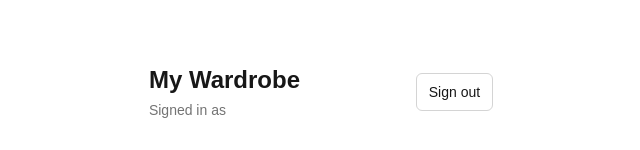
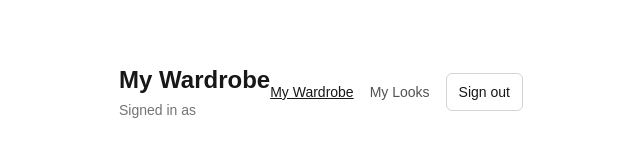
Before and after one commit to ronaldacedillo-coder/ai-outfit-picker, a Next.js app: page /dashboard in a window 1280 px wide. Shown: the top 150 px of the page, without its empty margins (319-959 px from the left). Built offline with nearby package versions, Linux system fonts and the light colour scheme; no server answers; the database is empty.

Commit message:
feat: wire My Wardrobe / My Looks navigation

```diff
--- a/src/app/dashboard/outfit-picker/[itemId]/page.tsx
+++ b/src/app/dashboard/outfit-picker/[itemId]/page.tsx
@@ -74,9 +74,14 @@ export default async function OutfitPickerPage({
   return (
     <main className="mx-auto flex min-h-screen max-w-2xl flex-col gap-6 px-6 py-16">
       <div>
-        <Link href="/dashboard" className="text-sm text-stone-500 underline">
-          ← Back to My Wardrobe
-        </Link>
+        <div className="flex gap-4 text-sm">
+          <Link href="/dashboard" className="text-stone-500 underline">
+            ← Back to My Wardrobe
+          </Link>
+          <Link href="/dashboard/looks" className="text-stone-500 underline">
+            My Looks
+          </Link>
+        </div>
         <h1 className="mt-2 text-2xl font-semibold text-stone-900">Find outfits</h1>
       </div>
       <OutfitPickerView selectedItem={selectedItem} candidates={candidates} />
--- a/src/app/dashboard/page.tsx
+++ b/src/app/dashboard/page.tsx
@@ -1,3 +1,4 @@
+import Link from "next/link";
 import { createClient } from "@/lib/supabase/server";
 import { signOut } from "../login/actions";
 import { getStorageProvider } from "@/lib/providers";
@@ -87,6 +88,15 @@ export default async function DashboardPage() {
           <h1 className="text-2xl font-semibold">My Wardrobe</h1>
           <p className="mt-1 text-sm text-neutral-500">Signed in as {user?.email}</p>
         </div>
+        <div className="flex items-center gap-4">
+          <nav className="flex gap-4 text-sm font-medium text-neutral-600">
+            <Link href="/dashboard" className="text-neutral-900 underline">
+              My Wardrobe
+            </Link>
+            <Link href="/dashboard/looks" className="hover:text-neutral-900">
+              My Looks
+            </Link>
+          </nav>
           <form action={signOut}>
             <button
               type="submit"
@@ -95,6 +105,7 @@ export default async function DashboardPage() {
               Sign out
             </button>
           </form>
+        </div>
       </header>
 
       <UploadPanel categories={categoryOptions} subcategories={subcategoryOptions} />
```
Lines whose indentation alone changed are shown as unchanged.
